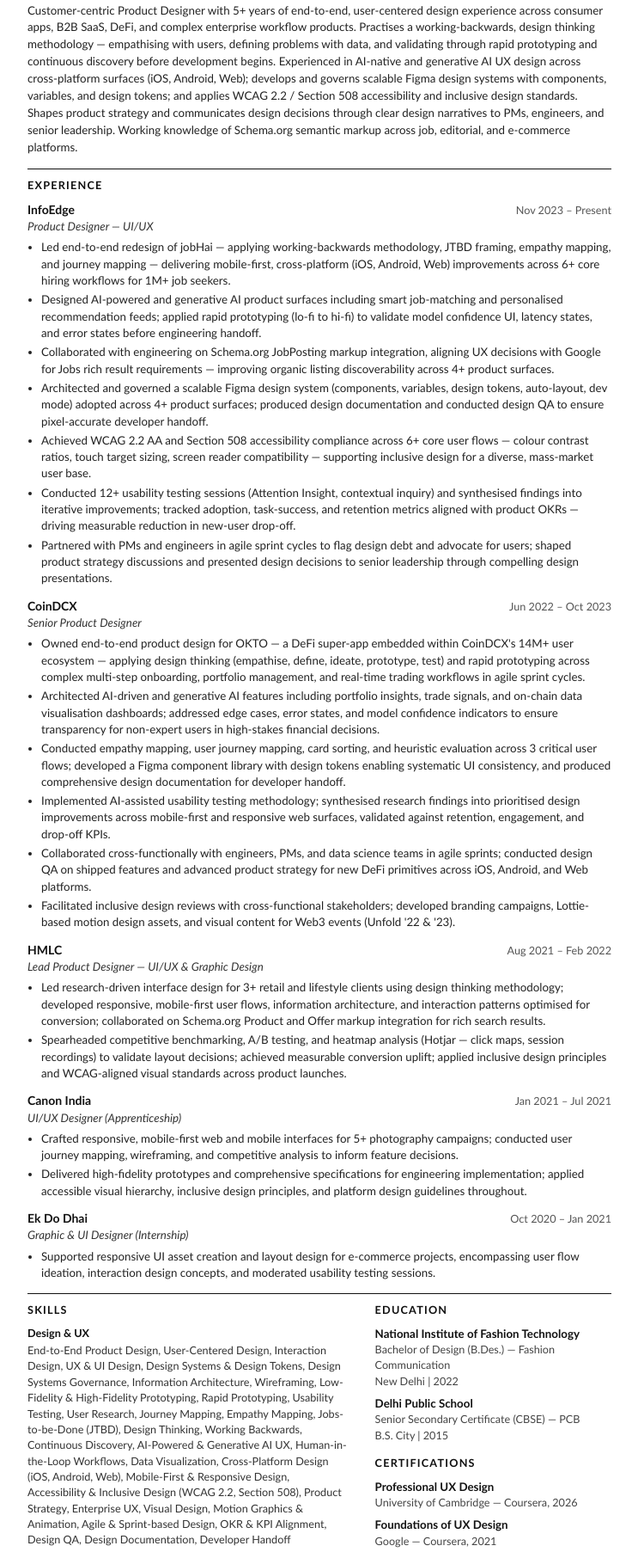
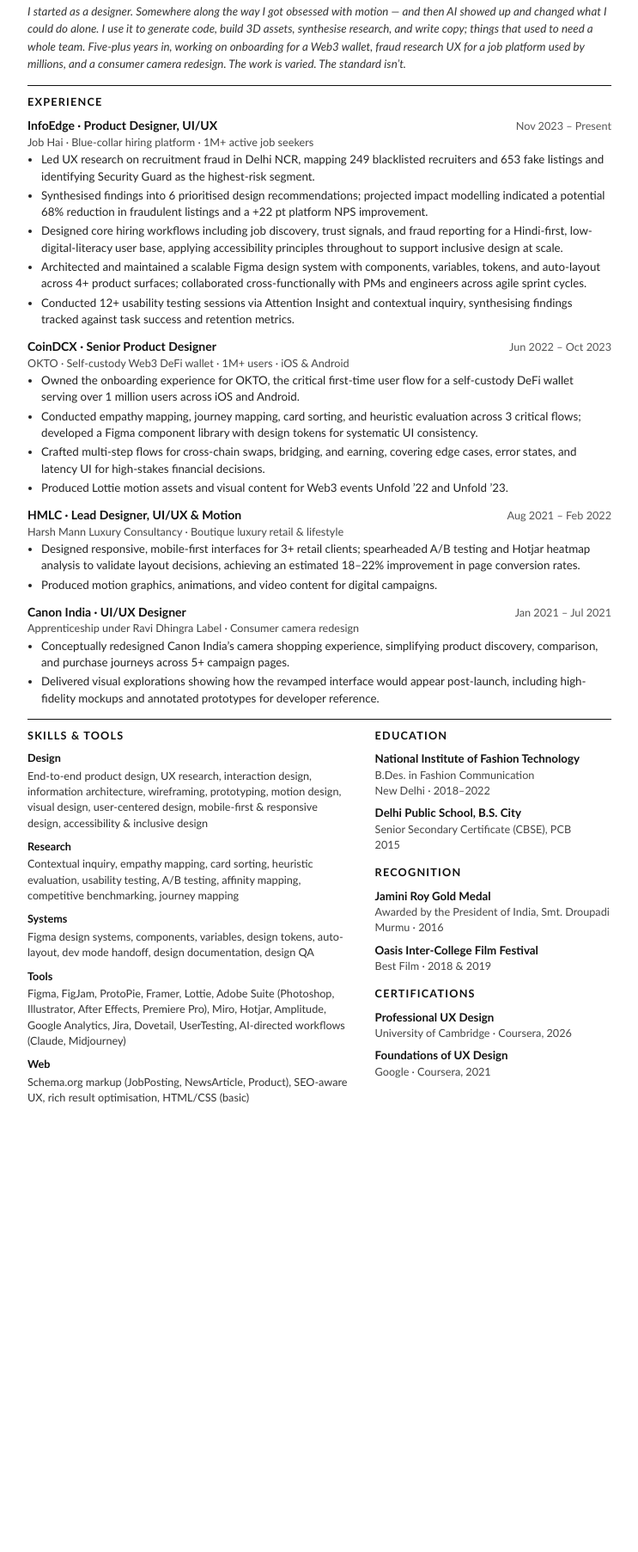
Before and after one commit to anandparth/Resume, a plain HTML site: page resume_bccl.html in a window 1280 px wide. Shown: the part 175-1980 px from the top of the page at 86% size, without its empty margins (268-1011 px from the left). After the commit the page ends 1511 px from the top, so only its background shows below. Drawn offline with Linux system fonts and the light colour scheme.

Commit message:
Update resume with new content: About section, fraud research metrics, OKTO details, condensed skills

```diff
--- a/resume_bccl.html
+++ b/resume_bccl.html
@@ -23,10 +23,11 @@
     hr { border: none; border-top: 1.5px solid #111; margin: 10px 0; }
     .section { margin-bottom: 14px; }
     .section-title { font-size: 9.5pt; font-weight: 700; text-transform: uppercase; letter-spacing: 1.2px; color: #111; margin-bottom: 8px; }
-    .summary p { font-size: 10pt; color: #222; line-height: 1.5; }
+    .about p { font-size: 10pt; color: #333; line-height: 1.55; font-style: italic; }
     .job { margin-bottom: 12px; }
     .job-header { display: flex; justify-content: space-between; align-items: baseline; flex-wrap: wrap; }
     .job-company { font-size: 10.5pt; font-weight: 700; color: #111; }
+    .job-meta { font-size: 9.5pt; color: #444; margin-bottom: 1px; }
     .job-date { font-size: 9.5pt; color: #555; white-space: nowrap; }
     .job-title { font-size: 10pt; font-style: italic; color: #333; margin-bottom: 5px; }
     .job ul { padding-left: 16px; list-style-type: disc; }
@@ -51,20 +52,20 @@
     <h1>Parth Anand</h1>
     <div class="title">Product Designer &#8212; UI/UX</div>
     <div class="contact">
-      <span>+91 7209684084</span>
       <a href="mailto:parthanand1705@gmail.com">parthanand1705@gmail.com</a>
-      <span>Delhi, India</span>
+      <span>+91 72096 84084</span>
       <a href="https://linkedin.com/in/parthanand21" target="_blank">linkedin.com/in/parthanand21</a>
       <a href="https://parthanand.in" target="_blank">parthanand.in</a>
+      <span>Noida, India</span>
     </div>
   </div>
 
   <hr />
 
-  <!-- Summary -->
-  <div class="section summary">
-    <div class="section-title">Professional Summary</div>
-    <p>Customer-centric Product Designer with 5+ years of end-to-end, user-centered design experience across consumer apps, B2B SaaS, DeFi, and complex enterprise workflow products. Practises a working-backwards, design thinking methodology &#8212; empathising with users, defining problems with data, and validating through rapid prototyping and continuous discovery before development begins. Experienced in AI-native and generative AI UX design across cross-platform surfaces (iOS, Android, Web); develops and governs scalable Figma design systems with components, variables, and design tokens; and applies WCAG 2.2 / Section 508 accessibility and inclusive design standards. Shapes product strategy and communicates design decisions through clear design narratives to PMs, engineers, and senior leadership. Working knowledge of Schema.org semantic markup across job, editorial, and e-commerce platforms.</p>
+  <!-- About -->
+  <div class="section about">
+    <div class="section-title">About</div>
+    <p>I started as a designer. Somewhere along the way I got obsessed with motion &#8212; and then AI showed up and changed what I could do alone. I use it to generate code, build 3D assets, synthesise research, and write copy; things that used to need a whole team. Five-plus years in, working on onboarding for a Web3 wallet, fraud research UX for a job platform used by millions, and a consumer camera redesign. The work is varied. The standard isn&#8217;t.</p>
   </div>
 
   <hr />
@@ -76,73 +77,57 @@
     <!-- InfoEdge -->
     <div class="job">
       <div class="job-header">
-        <span class="job-company">InfoEdge</span>
+        <span class="job-company">InfoEdge &middot; Product Designer, UI/UX</span>
         <span class="job-date">Nov 2023 &#8211; Present</span>
       </div>
-      <div class="job-title">Product Designer &#8212; UI/UX</div>
+      <div class="job-meta">Job Hai &middot; Blue-collar hiring platform &middot; 1M+ active job seekers</div>
       <ul>
-        <li>Led end-to-end redesign of jobHai &#8212; applying working-backwards methodology, JTBD framing, empathy mapping, and journey mapping &#8212; delivering mobile-first, cross-platform (iOS, Android, Web) improvements across 6+ core hiring workflows for 1M+ job seekers.</li>
-        <li>Designed AI-powered and generative AI product surfaces including smart job-matching and personalised recommendation feeds; applied rapid prototyping (lo-fi to hi-fi) to validate model confidence UI, latency states, and error states before engineering handoff.</li>
-        <li>Collaborated with engineering on Schema.org JobPosting markup integration, aligning UX decisions with Google for Jobs rich result requirements &#8212; improving organic listing discoverability across 4+ product surfaces.</li>
-        <li>Architected and governed a scalable Figma design system (components, variables, design tokens, auto-layout, dev mode) adopted across 4+ product surfaces; produced design documentation and conducted design QA to ensure pixel-accurate developer handoff.</li>
-        <li>Achieved WCAG 2.2 AA and Section 508 accessibility compliance across 6+ core user flows &#8212; colour contrast ratios, touch target sizing, screen reader compatibility &#8212; supporting inclusive design for a diverse, mass-market user base.</li>
-        <li>Conducted 12+ usability testing sessions (Attention Insight, contextual inquiry) and synthesised findings into iterative improvements; tracked adoption, task-success, and retention metrics aligned with product OKRs &#8212; driving measurable reduction in new-user drop-off.</li>
-        <li>Partnered with PMs and engineers in agile sprint cycles to flag design debt and advocate for users; shaped product strategy discussions and presented design decisions to senior leadership through compelling design presentations.</li>
+        <li>Led UX research on recruitment fraud in Delhi NCR, mapping 249 blacklisted recruiters and 653 fake listings and identifying Security Guard as the highest-risk segment.</li>
+        <li>Synthesised findings into 6 prioritised design recommendations; projected impact modelling indicated a potential 68% reduction in fraudulent listings and a +22 pt platform NPS improvement.</li>
+        <li>Designed core hiring workflows including job discovery, trust signals, and fraud reporting for a Hindi-first, low-digital-literacy user base, applying accessibility principles throughout to support inclusive design at scale.</li>
+        <li>Architected and maintained a scalable Figma design system with components, variables, tokens, and auto-layout across 4+ product surfaces; collaborated cross-functionally with PMs and engineers across agile sprint cycles.</li>
+        <li>Conducted 12+ usability testing sessions via Attention Insight and contextual inquiry, synthesising findings tracked against task success and retention metrics.</li>
       </ul>
     </div>
 
     <!-- CoinDCX -->
     <div class="job">
       <div class="job-header">
-        <span class="job-company">CoinDCX</span>
+        <span class="job-company">CoinDCX &middot; Senior Product Designer</span>
         <span class="job-date">Jun 2022 &#8211; Oct 2023</span>
       </div>
-      <div class="job-title">Senior Product Designer</div>
+      <div class="job-meta">OKTO &middot; Self-custody Web3 DeFi wallet &middot; 1M+ users &middot; iOS &amp; Android</div>
       <ul>
-        <li>Owned end-to-end product design for OKTO &#8212; a DeFi super-app embedded within CoinDCX's 14M+ user ecosystem &#8212; applying design thinking (empathise, define, ideate, prototype, test) and rapid prototyping across complex multi-step onboarding, portfolio management, and real-time trading workflows in agile sprint cycles.</li>
-        <li>Architected AI-driven and generative AI features including portfolio insights, trade signals, and on-chain data visualisation dashboards; addressed edge cases, error states, and model confidence indicators to ensure transparency for non-expert users in high-stakes financial decisions.</li>
-        <li>Conducted empathy mapping, user journey mapping, card sorting, and heuristic evaluation across 3 critical user flows; developed a Figma component library with design tokens enabling systematic UI consistency, and produced comprehensive design documentation for developer handoff.</li>
-        <li>Implemented AI-assisted usability testing methodology; synthesised research findings into prioritised design improvements across mobile-first and responsive web surfaces, validated against retention, engagement, and drop-off KPIs.</li>
-        <li>Collaborated cross-functionally with engineers, PMs, and data science teams in agile sprints; conducted design QA on shipped features and advanced product strategy for new DeFi primitives across iOS, Android, and Web platforms.</li>
-        <li>Facilitated inclusive design reviews with cross-functional stakeholders; developed branding campaigns, Lottie-based motion design assets, and visual content for Web3 events (Unfold '22 &amp; '23).</li>
+        <li>Owned the onboarding experience for OKTO, the critical first-time user flow for a self-custody DeFi wallet serving over 1 million users across iOS and Android.</li>
+        <li>Conducted empathy mapping, journey mapping, card sorting, and heuristic evaluation across 3 critical flows; developed a Figma component library with design tokens for systematic UI consistency.</li>
+        <li>Crafted multi-step flows for cross-chain swaps, bridging, and earning, covering edge cases, error states, and latency UI for high-stakes financial decisions.</li>
+        <li>Produced Lottie motion assets and visual content for Web3 events Unfold &#8217;22 and Unfold &#8217;23.</li>
       </ul>
     </div>
 
     <!-- HMLC -->
     <div class="job">
       <div class="job-header">
-        <span class="job-company">HMLC</span>
+        <span class="job-company">HMLC &middot; Lead Designer, UI/UX &amp; Motion</span>
         <span class="job-date">Aug 2021 &#8211; Feb 2022</span>
       </div>
-      <div class="job-title">Lead Product Designer &#8212; UI/UX &amp; Graphic Design</div>
+      <div class="job-meta">Harsh Mann Luxury Consultancy &middot; Boutique luxury retail &amp; lifestyle</div>
       <ul>
-        <li>Led research-driven interface design for 3+ retail and lifestyle clients using design thinking methodology; developed responsive, mobile-first user flows, information architecture, and interaction patterns optimised for conversion; collaborated on Schema.org Product and Offer markup integration for rich search results.</li>
-        <li>Spearheaded competitive benchmarking, A/B testing, and heatmap analysis (Hotjar &#8212; click maps, session recordings) to validate layout decisions; achieved measurable conversion uplift; applied inclusive design principles and WCAG-aligned visual standards across product launches.</li>
+        <li>Designed responsive, mobile-first interfaces for 3+ retail clients; spearheaded A/B testing and Hotjar heatmap analysis to validate layout decisions, achieving an estimated 18&#8211;22% improvement in page conversion rates.</li>
+        <li>Produced motion graphics, animations, and video content for digital campaigns.</li>
       </ul>
     </div>
 
     <!-- Canon India -->
     <div class="job">
       <div class="job-header">
-        <span class="job-company">Canon India</span>
+        <span class="job-company">Canon India &middot; UI/UX Designer</span>
         <span class="job-date">Jan 2021 &#8211; Jul 2021</span>
       </div>
-      <div class="job-title">UI/UX Designer (Apprenticeship)</div>
+      <div class="job-meta">Apprenticeship under Ravi Dhingra Label &middot; Consumer camera redesign</div>
       <ul>
-        <li>Crafted responsive, mobile-first web and mobile interfaces for 5+ photography campaigns; conducted user journey mapping, wireframing, and competitive analysis to inform feature decisions.</li>
-        <li>Delivered high-fidelity prototypes and comprehensive specifications for engineering implementation; applied accessible visual hierarchy, inclusive design principles, and platform design guidelines throughout.</li>
-      </ul>
-    </div>
-
-    <!-- Ek Do Dhai -->
-    <div class="job">
-      <div class="job-header">
-        <span class="job-company">Ek Do Dhai</span>
-        <span class="job-date">Oct 2020 &#8211; Jan 2021</span>
-      </div>
-      <div class="job-title">Graphic &amp; UI Designer (Internship)</div>
-      <ul>
-        <li>Supported responsive UI asset creation and layout design for e-commerce projects, encompassing user flow ideation, interaction design concepts, and moderated usability testing sessions.</li>
+        <li>Conceptually redesigned Canon India&#8217;s camera shopping experience, simplifying product discovery, comparison, and purchase journeys across 5+ campaign pages.</li>
+        <li>Delivered visual explorations showing how the revamped interface would appear post-launch, including high-fidelity mockups and annotated prototypes for developer reference.</li>
       </ul>
     </div>
   </div>
@@ -153,31 +138,31 @@
   <div class="two-col">
     <div class="col-left">
       <div class="section">
-        <div class="section-title">Skills</div>
+        <div class="section-title">Skills &amp; Tools</div>
 
         <div class="skill-block">
-          <div class="skill-label">Design &amp; UX</div>
-          <p>End-to-End Product Design, User-Centered Design, Interaction Design, UX &amp; UI Design, Design Systems &amp; Design Tokens, Design Systems Governance, Information Architecture, Wireframing, Low-Fidelity &amp; High-Fidelity Prototyping, Rapid Prototyping, Usability Testing, User Research, Journey Mapping, Empathy Mapping, Jobs-to-be-Done (JTBD), Design Thinking, Working Backwards, Continuous Discovery, AI-Powered &amp; Generative AI UX, Human-in-the-Loop Workflows, Data Visualization, Cross-Platform Design (iOS, Android, Web), Mobile-First &amp; Responsive Design, Accessibility &amp; Inclusive Design (WCAG 2.2, Section 508), Product Strategy, Enterprise UX, Visual Design, Motion Graphics &amp; Animation, Agile &amp; Sprint-based Design, OKR &amp; KPI Alignment, Design QA, Design Documentation, Developer Handoff</p>
+          <div class="skill-label">Design</div>
+          <p>End-to-end product design, UX research, interaction design, information architecture, wireframing, prototyping, motion design, visual design, user-centered design, mobile-first &amp; responsive design, accessibility &amp; inclusive design</p>
         </div>
 
         <div class="skill-block">
-          <div class="skill-label">Research Methods</div>
-          <p>Contextual Inquiry, Card Sorting, Empathy Mapping, Tree Testing, Eye-Tracking Analysis, Heuristic Evaluation, Competitive Benchmarking, A/B Testing, Usability Testing, Synthesis &amp; Affinity Mapping</p>
+          <div class="skill-label">Research</div>
+          <p>Contextual inquiry, empathy mapping, card sorting, heuristic evaluation, usability testing, A/B testing, affinity mapping, competitive benchmarking, journey mapping</p>
+        </div>
+
+        <div class="skill-block">
+          <div class="skill-label">Systems</div>
+          <p>Figma design systems, components, variables, design tokens, auto-layout, dev mode handoff, design documentation, design QA</p>
         </div>
 
         <div class="skill-block">
           <div class="skill-label">Tools</div>
-          <p>Figma (expert-level), FigJam, ProtoPie, Framer, Principle, Lottie, Adobe XD, Sketch, InVision, Miro, Zeplin, Maze, Dovetail, UserTesting, Hotjar, Amplitude, Google Analytics, Jira, Notion, Linear, Adobe Creative Suite (Photoshop, Illustrator, After Effects, Premiere Pro), ChatGPT, Midjourney, HTML/CSS (basic)</p>
+          <p>Figma, FigJam, ProtoPie, Framer, Lottie, Adobe Suite (Photoshop, Illustrator, After Effects, Premiere Pro), Miro, Hotjar, Amplitude, Google Analytics, Jira, Dovetail, UserTesting, AI-directed workflows (Claude, Midjourney)</p>
         </div>
 
         <div class="skill-block">
-          <div class="skill-label">Web Standards</div>
-          <p>Schema.org Markup (JobPosting, NewsArticle, Product, BreadcrumbList), SEO-aware UX Design, Rich Result Optimisation</p>
-        </div>
-
-        <div class="skill-block">
-          <div class="skill-label">Collaboration &amp; Strategy</div>
-          <p>Cross-functional Leadership, Design Advocacy, Scope Management &amp; Design Debt Flagging, Stakeholder Communication, Design Storytelling &amp; Presentations, Research Synthesis, Written &amp; Verbal Communication with PMs, Engineers &amp; Senior Leadership</p>
+          <div class="skill-label">Web</div>
+          <p>Schema.org markup (JobPosting, NewsArticle, Product), SEO-aware UX, rich result optimisation, HTML/CSS (basic)</p>
         </div>
       </div>
     </div>
@@ -187,13 +172,25 @@
         <div class="section-title">Education</div>
         <div class="edu-item">
           <div class="edu-name">National Institute of Fashion Technology</div>
-          <div class="edu-detail">Bachelor of Design (B.Des.) &#8212; Fashion Communication</div>
-          <div class="edu-detail">New Delhi | 2022</div>
+          <div class="edu-detail">B.Des. in Fashion Communication</div>
+          <div class="edu-detail">New Delhi &middot; 2018&#8211;2022</div>
         </div>
         <div class="edu-item">
-          <div class="edu-name">Delhi Public School</div>
-          <div class="edu-detail">Senior Secondary Certificate (CBSE) &#8212; PCB</div>
-          <div class="edu-detail">B.S. City | 2015</div>
+          <div class="edu-name">Delhi Public School, B.S. City</div>
+          <div class="edu-detail">Senior Secondary Certificate (CBSE), PCB</div>
+          <div class="edu-detail">2015</div>
+        </div>
+      </div>
+
+      <div class="section">
+        <div class="section-title">Recognition</div>
+        <div class="award-item">
+          <div class="edu-name">Jamini Roy Gold Medal</div>
+          <div class="award-detail">Awarded by the President of India, Smt. Droupadi Murmu &middot; 2016</div>
+        </div>
+        <div class="award-item">
+          <div class="edu-name">Oasis Inter-College Film Festival</div>
+          <div class="award-detail">Best Film &middot; 2018 &amp; 2019</div>
         </div>
       </div>
 
@@ -201,23 +198,11 @@
         <div class="section-title">Certifications</div>
         <div class="cert-item">
           <div class="edu-name">Professional UX Design</div>
-          <div class="cert-detail">University of Cambridge &#8212; Coursera, 2026</div>
+          <div class="cert-detail">University of Cambridge &middot; Coursera, 2026</div>
         </div>
         <div class="cert-item">
           <div class="edu-name">Foundations of UX Design</div>
-          <div class="cert-detail">Google &#8212; Coursera, 2021</div>
-        </div>
-      </div>
-
-      <div class="section">
-        <div class="section-title">Awards</div>
-        <div class="award-item">
-          <div class="edu-name">Winner &#8212; Oasis Film Festival</div>
-          <div class="award-detail">2018 &amp; 2019</div>
-        </div>
-        <div class="award-item">
-          <div class="edu-name">Jamini Roy Gold Medal</div>
-          <div class="award-detail">Best Student in Art &amp; Craft &#8212; Honored by the President of India, Smt. Droupadi Murmu (2016)</div>
+          <div class="cert-detail">Google &middot; Coursera, 2021</div>
         </div>
       </div>
     </div>
```
Also changed, not shown: 1 other file.
